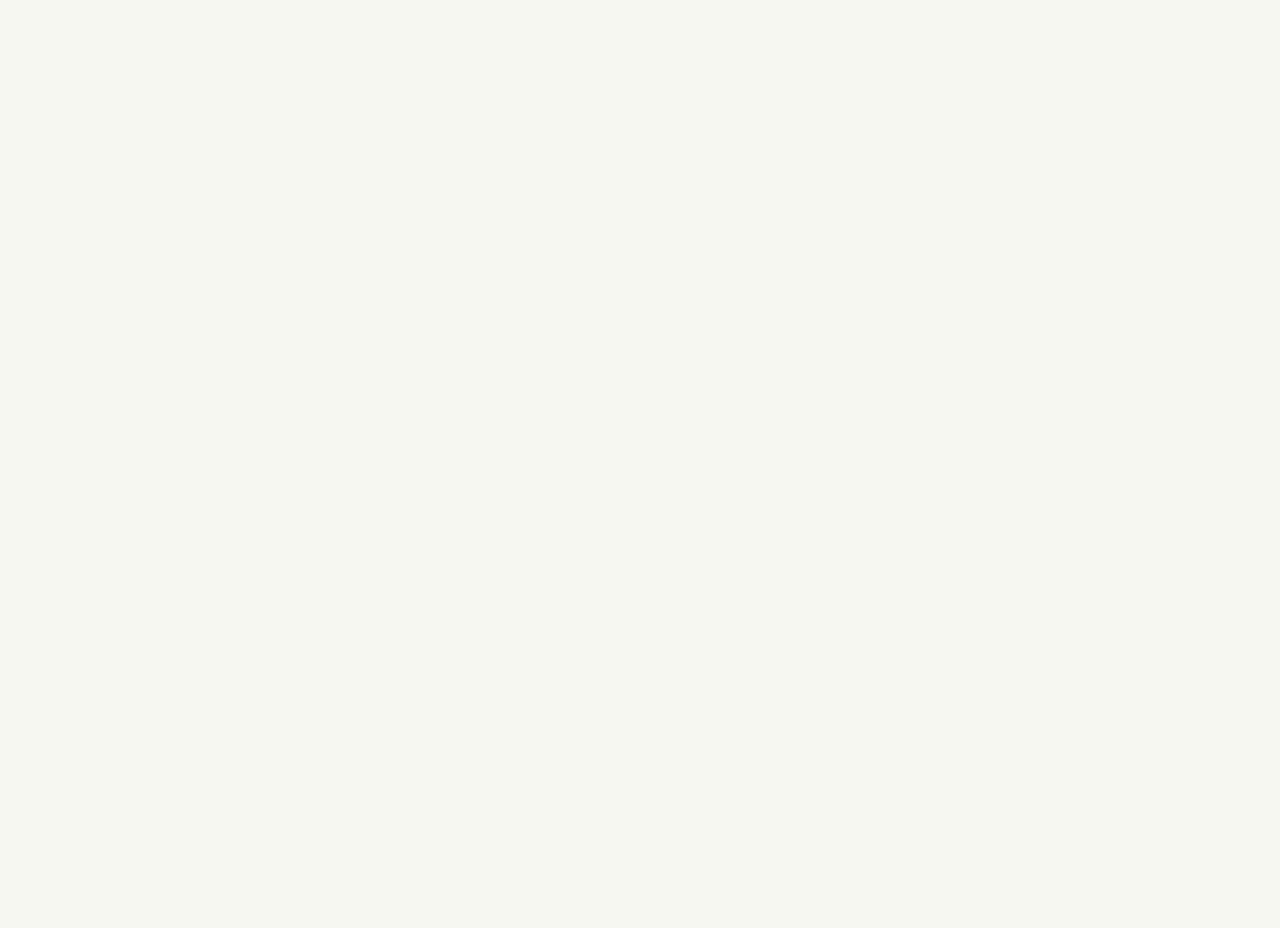
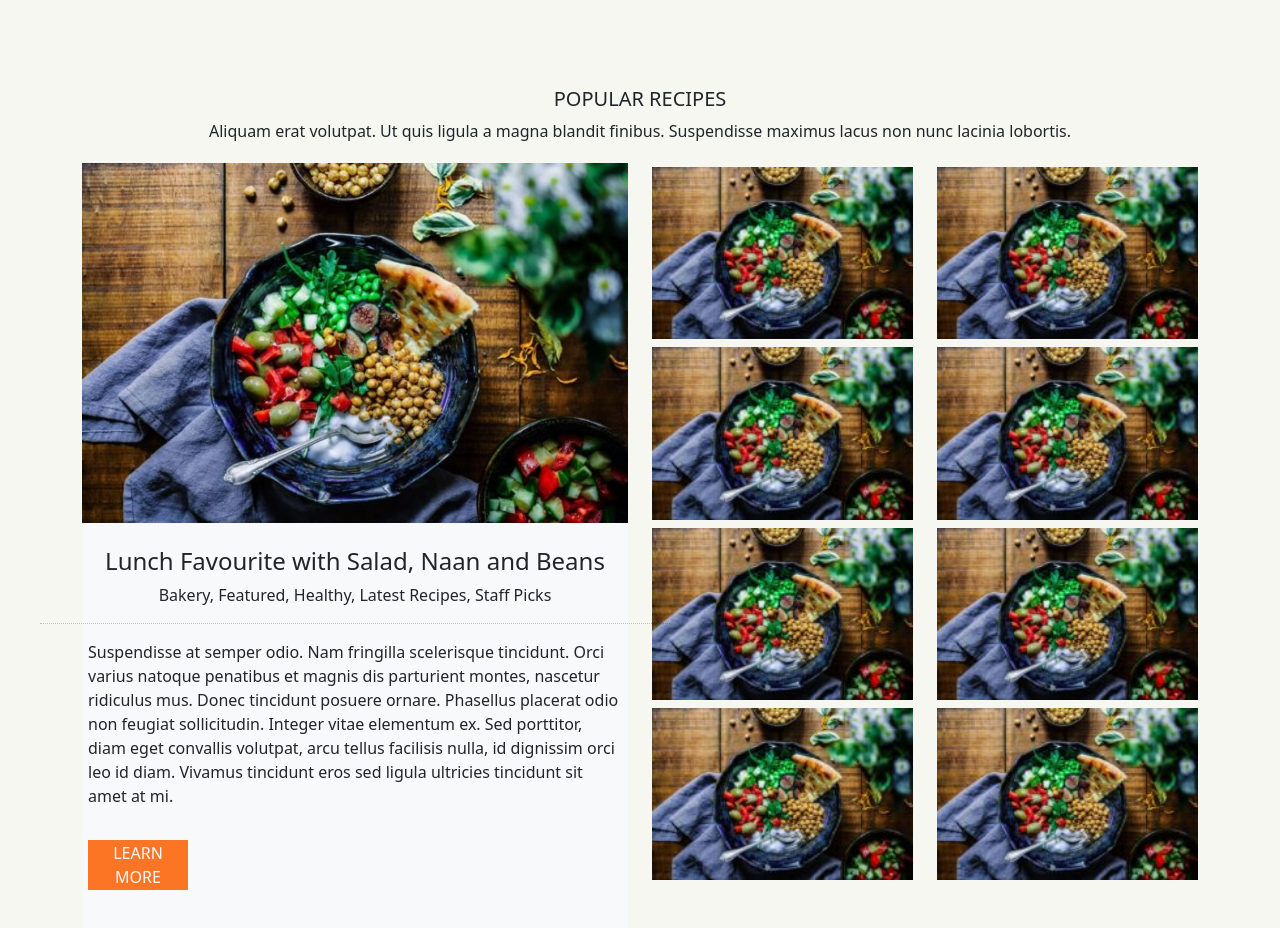
Before and after one commit to robertonesta/proj-html-vuejs, a Vue app: page / in a window 1280 px wide. Shown: the part 1420-2348 px from the top of the page. Before the commit the page ends 1411 px from the top, so only its background shows below. Built offline with nearby package versions, Linux system fonts and the light colour scheme.

Commit message:
add popular recipes component

```diff
--- a/src/components/appMain.vue
+++ b/src/components/appMain.vue
@@ -2,17 +2,20 @@
     <main>
         <jumboTron/>
         <foodieJournal/>
+        <popularRecipes/>
     </main>
 </template>
 
 <script>
 import jumboTron from "./jumboTron.vue"
 import foodieJournal from "./foodieJournal.vue"
+import popularRecipes from "./popularRecipes.vue"
 export default {
     name: "appMain",
     components: {
         jumboTron,
         foodieJournal,
+        popularRecipes
     },
     setup () {
 
--- a/src/components/foodieJournal.vue
+++ b/src/components/foodieJournal.vue
@@ -42,6 +42,7 @@ export default {
 .foodiejournal_section{
     background-color: white;
     margin-top: -3rem;
+    margin-bottom: 5rem;
     .stick{
     width: 34rem;
     height: 1px;
--- a/src/components/jumboTron.vue
+++ b/src/components/jumboTron.vue
@@ -39,7 +39,6 @@ export default {
         .jumbo_pin{
             padding: 0 1rem;
             margin-top: -3rem;
-            transform: translate(0%, -0%);
             background-color: #fc7525;
             color:white;
             h6{
--- /dev/null
+++ b/src/components/popularRecipes.vue
@@ -0,0 +1,73 @@
+<template>
+    <div class="popularRecipes_section container">
+        <div class="popularRecipes_title text-center py-3">
+            <h5 class="text-uppercase">popular recipes</h5>
+            <span>Aliquam erat volutpat. Ut quis ligula a magna blandit finibus. Suspendisse maximus lacus non nunc lacinia lobortis.</span>
+        </div>
+        <div class="d-flex justify-content-around py-1">
+            <div class="row">
+                <div class="col-6">
+                    <div class="left_pR bg-light flex-column">
+                            <img src="../assets/img/Yogurt-Nan-600x395.jpg" class="w-100" alt="">
+                            <div class="left_pR_text flex-column py-4">
+                                <div class="text-center">
+                                    <h4>Lunch Favourite with Salad, Naan and Beans</h4>
+                                    <span>Bakery, Featured, Healthy, Latest Recipes, Staff Picks</span>
+                                    <hr>
+                                </div>
+                                <p class="px-5">Suspendisse at semper odio. Nam fringilla scelerisque tincidunt. Orci varius natoque penatibus et magnis dis parturient montes, nascetur ridiculus mus. Donec tincidunt posuere ornare. Phasellus placerat odio non feugiat sollicitudin. Integer vitae elementum ex. Sed porttitor, diam eget convallis volutpat, arcu tellus facilisis nulla, id dignissim orci leo id diam. Vivamus tincidunt eros sed ligula ultricies tincidunt sit amet at mi.</p>
+                                <button class="text-light text-uppercase">learn more</button>
+                            </div>
+                    </div>
+                </div>
+                <div class="col-6">
+                    <div class="row">
+                        <div class="col-6 py-1"><img class="w-100" src="../assets/img/Yogurt-Nan-200x132.jpg" alt=""></div>
+                        <div class="col-6 py-1"><img class="w-100" src="../assets/img/Yogurt-Nan-200x132.jpg" alt=""></div>
+                        <div class="col-6 py-1"><img class="w-100" src="../assets/img/Yogurt-Nan-200x132.jpg" alt=""></div>
+                        <div class="col-6 py-1"><img class="w-100" src="../assets/img/Yogurt-Nan-200x132.jpg" alt=""></div>
+                        <div class="col-6 py-1"><img class="w-100" src="../assets/img/Yogurt-Nan-200x132.jpg" alt=""></div>
+                        <div class="col-6 py-1"><img class="w-100" src="../assets/img/Yogurt-Nan-200x132.jpg" alt=""></div>
+                        <div class="col-6 py-1"><img class="w-100" src="../assets/img/Yogurt-Nan-200x132.jpg" alt=""></div>
+                        <div class="col-6 py-1"><img class="w-100" src="../assets/img/Yogurt-Nan-200x132.jpg" alt=""></div>
+                    </div>
+                </div>
+            </div>
+        </div>
+    </div>
+</template>
+
+<script>
+export default {
+    name: "popularRecipes",
+    setup () {
+
+
+        return {}
+    }
+}
+</script>
+
+<style lang="scss" scoped>
+.left_pR{
+    display: flex;
+    justify-content: center;
+    align-items: center;
+    .left_pR_text{
+        display: flex;
+        button{
+            background-color: #fc7525;
+            border: none;
+            width: 100px;
+            margin: 1rem 3rem;
+        }
+        hr{
+            border-top: 1px dotted;
+            width: 630px;
+        }
+
+    }
+
+}
+
+</style>
```
